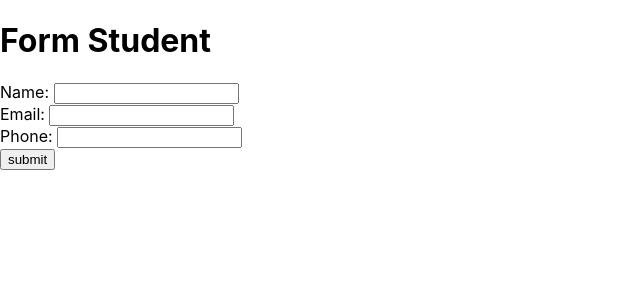
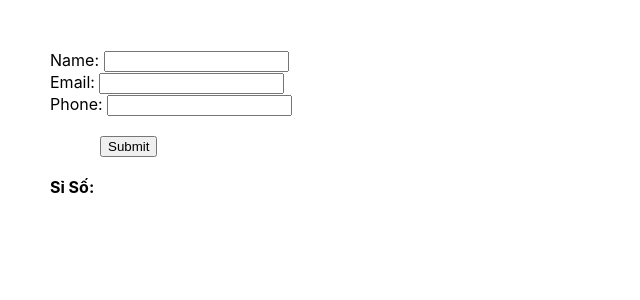
Before and after one commit to hieplotus/first-app, a React (Create React App) app: page / in a window 1280 px wide. Shown: the top 300 px of the page, without its empty margins (0-640 px from the left). Built offline with nearby package versions, Linux system fonts and the light colour scheme.

Commit message:
add form student Reactjs

```diff
--- a/src/App.css
+++ b/src/App.css
@@ -49,3 +49,31 @@
     transform: rotate(360deg);
   }
 }
+
+
+.students {
+  border: solid 2px #ccc;
+  max-width: 300px;
+  margin: 10px 0;
+  position: relative;
+}
+.students span {
+  position: absolute;
+  top: -15px;
+  right: 0;
+  font-size: 25px;
+  color: brown;
+  cursor: pointer;
+}
+.students p {
+  margin: 20px;
+}
+.form-list-student {
+  margin: 50px;
+}
+.form-list-student button {
+  margin: 20px 50px;
+}
+.count {
+  font-weight: 700;
+}
--- a/src/App.js
+++ b/src/App.js
@@ -1,131 +1,80 @@
-//import logo from "./logo.svg";
-import "./App.css";
-// import Button from "./components/button"
-import { useState } from "react";
-import FormStudent from "./components/student/FormStudent.js"
+import logo from './logo.svg';
+import './App.css';
+import {useState, useEffect} from 'react';
+import ListStudent from './components/student/ListStudent';
+import FormStudent from './components/student/FormStudent';
+
 
 function App() {
-  // const [count, setCount] = useState(0);
+  const [user, setUser] = useState({
+     value:{
+      'name': "",
+      'email': "",
+      'phone': ""
+  }
+  });
+  const [list, setList] = useState({
+    listData: [],
+    countStudent: ''
+  });
+  useEffect(() => {
+    setUser({
+      value: {
+        'name': '',
+        'email': '',
+        'phone': ''
+      }
+    })
+  }, [list])
+  console.log('user',user);
+  const handleInputChange = (e) => {
+    let {name,value} = e.target;
+    let newUser = {...user.value,[name]:value};
+    setUser({
+      value:newUser
+    })
 
-  // const onPlus = () => {
-  //   setCount(count + 1);
-  // };
+  };
+  const handleSubmit = (event) => {
+    event.preventDefault();
+    let listInput = { ...user.value };
 
-  // const onMinus = () => {
-  //   setCount(count - 1);
-  // };
-
-  // let buttonData = [];
-  // for (let i = 1; i < 10; i++) {
-  //   buttonData.push(i);
-  // }
-
-  // const renderTextCount = () => {
-  //   return <p>Count time: {count}</p>;
-  // };
-
-  // const showAlert = (message) => {
-  //   alert(message);
-  // };
-
-  // const renderButton = (textButton, onClick, index) => {
-  //   return (
-  //     <button key={`${index}`} className="button-count" onClick={onClick}>
-  //       <p>{textButton}</p>
-  //     </button>
-  //   );
-  // };
-
-  // const renderButtonNumber = (button) => {
-  //   return (
-  //     <button key={`${button}`} className="button-count" onClick={() => setCount(button)}>
-  //       <p>{button}</p>
-  //     </button>
-  //   );
-  // };
-  // constructor(props) {
-  //   super(props);
-  //   this.state = {value: ''};
-
-  //   this.handleChange = this.handleChange.bind(this);
-  //   this.handleSubmit = this.handleSubmit.bind(this);
-  // }
-
-  // const handleChange(event) {
-  //   this.setState({value: event.target.value});
-  // }
-  const [name, setName] = useState('');
-  const [email, setEmail] = useState('');
-  const [phone, setPhone] = useState('');
-
-  const [submitted, setSubmitted] = useState(false);
-  const [error, setError] = useState(false);
-
-  const handleName = (e) => {
-    setName(e.target.value);
-    setSubmitted(false);
-  };
-  const handleEmail = (e) => {
-    setEmail(e.target.value);
-    setSubmitted(false);
-  };
-  const handlePhone = (e) => {
-    setPhone(e.target.value);
-    setSubmitted(false);
+    list.listData.push(listInput);
+    let listUpdate = [...list.listData];
+    setList({
+      listData: listUpdate,
+      countStudent: listUpdate.length
+    })
   };
 
-  const handleSubmit = (event) => {
-    event.preventDefault();
-    if (name === '' || email === '' || phone === '') {
-      setError(true);
-    } else {
-      setSubmitted(true);
-      setError(false);
-    }
-  };
-
-  const successMessage = () => {
-    return (
-      <div className="success" style={{display: submitted ? '' : 'none',}}>
-        <h3>User {name} submit successfully !!</h3>
-      </div>
-    );
-  };
-  const errorMessage = () => {
-    return (
-      <div className="error" style={{display: error ? '' : 'none',}}>
-        <h3>User {name} submit error </h3>
-      </div>
-    );
-  };
 
   return (
-    <div className="app">
-      <h1>Form Student</h1>
-      <div className="messages">
-        {errorMessage()}
-        {successMessage()}
-      </div>
-      <form onSubmit={handleSubmit}>
-        <div className="form-student">
-          <div className="name-student">
-            <label>Name: </label>
-            <FormStudent className ="name" type="text" onChange={handleName}  value={name}/>
-          </div>
-          <div className="email-student">
-            <label>Email: </label>
-            <FormStudent className ="email" type="text" onChange={handleEmail} value={email}/>
-          </div>
-          <div className="phone-student">
-            <label>Phone: </label>
-            <FormStudent className ="phone" type="number" onChange={handlePhone} value={phone}/>
-          </div>
-          <input type="submit" value="submit" onClick={handleSubmit}/>
+    <>
+    <div className='form-list-student'>
+        <form onSubmit={handleSubmit}>
+        <div className="form-control">
+          <label>Name: </label>
+          <input className='name' type="text" name="name" value={user.value.name} required onChange={handleInputChange} />
+        </div>
+        <div className="form-control">
+          <label>Email: </label>
+          <input className='email' type="text" name="email" value={user.value.email} required onChange={handleInputChange} />
+        </div>
+        <div className="form-control">
+          <label>Phone: </label>
+          <input className='phone' type="number" name="phone" value={user.value.phone} required  onChange={handleInputChange} />
+        </div>
+        <div className="form-control">
+          <button type="submit">Submit</button>
         </div>
       </form>
+      <div className='count'>Sỉ Số: {list.countStudent}</div>
+      <div className="list-student">
+        <ListStudent listData={list.listData}/>
+      </div>
     </div>
-    );
-
+    </>
+  );
 }
 
 export default App;
--- a/src/components/student/FormStudent.js
+++ b/src/components/student/FormStudent.js
@@ -5,7 +5,8 @@ const FormStudent = (props) => {
         <input
             className={props.className}
             type={props.type}
-            onClick = {props.onClick}
+            onChange = {props.onChange}
+            value = {props.value}
         />
     )
 }
--- /dev/null
+++ b/src/components/student/ListStudent.js
@@ -0,0 +1,31 @@
+import React, { useState } from 'react'
+
+export default function ListStudent(props) {
+    let { listData } = props;
+    //console.log('listData', listData)
+
+    // const [listStudents, setListStudents] = useState(props || [])
+    const [list, updateList] = useState(props);
+    const onDeleteItem = (e) => {
+        // const newListStudents = listStudents.filter((x) => { return x.email !== item.email })
+        // setListStudents(newListStudents)
+        // item.stopPropagation();
+        // const liItem = item.target.closest('.students');
+        // this.listviewInstance.removeItem(liItem);
+        const name = e.target.getAttribute("index")
+        updateList(list.filter(user => user.name !== name));
+    }
+    return (
+        listData.map((user, index) => {
+            return (
+                <div className='students' key={index}>
+                    <span className='delete' name={user.name} onClick={onDeleteItem}>x</span>
+                    <p>Họ tên: {user.name}</p>
+                    <p>Email: {user.email}</p>
+                    <p>Số đt: {user.phone}</p>
+                </div>
+            )
+        })
+
+    )
+}
```
